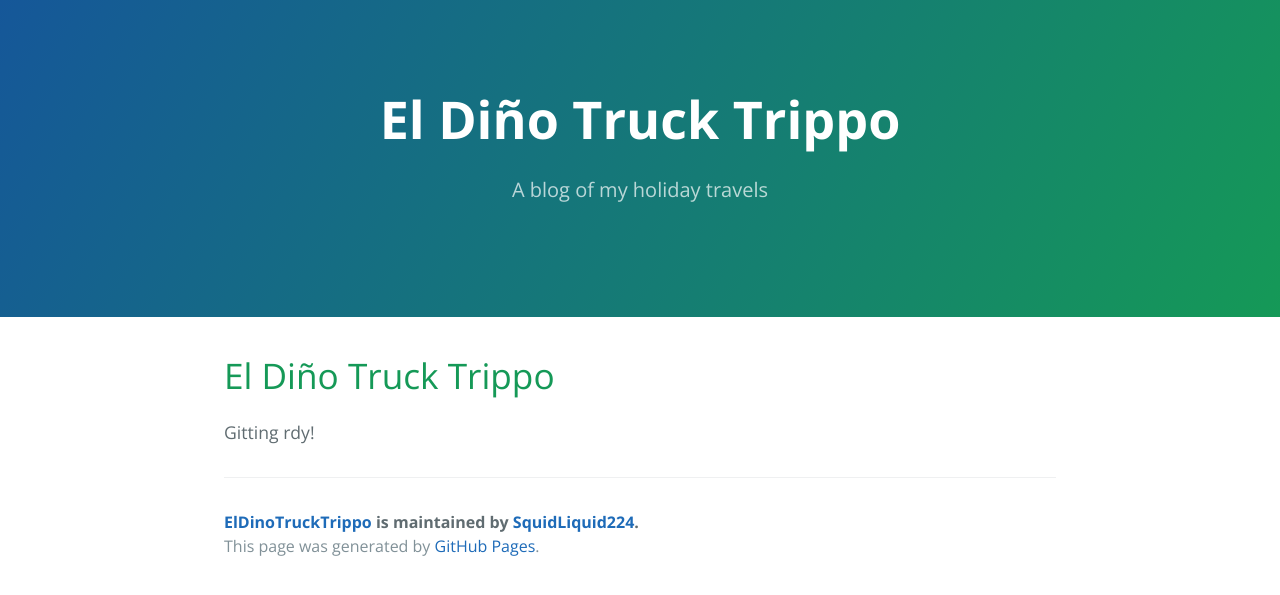
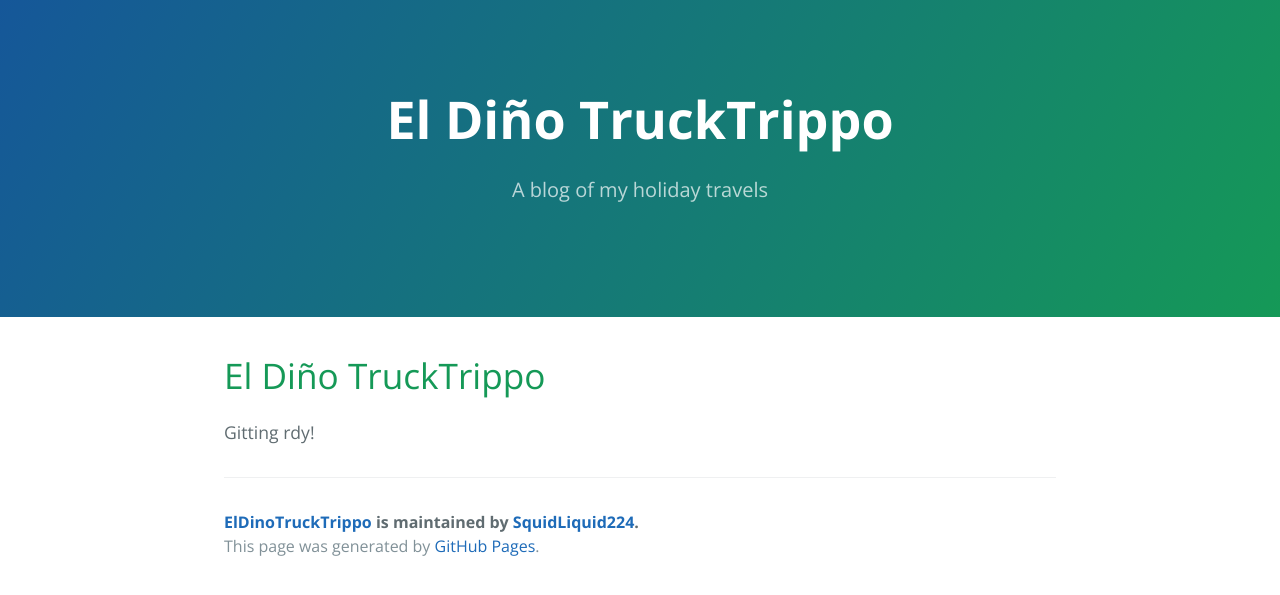
Before and after one commit to SquidLiquid224/ElDinoTruckTrippo, a Jekyll site: the page built from index.md, in a window 1280 px wide. Shown: the top 595 px of the page. Built offline with Jekyll 4.4.1, drawn with Linux system fonts in a browser that asks for light colours; our own code applies the rules of GitHub Pages for plain Markdown files.

Commit message:
Update index.md

```diff
--- a/index.md
+++ b/index.md
@@ -3,6 +3,6 @@ layout: default
 ---
 
 
-# El Diño Truck Trippo
+# El Diño TruckTrippo
 
 Gitting rdy!
```
